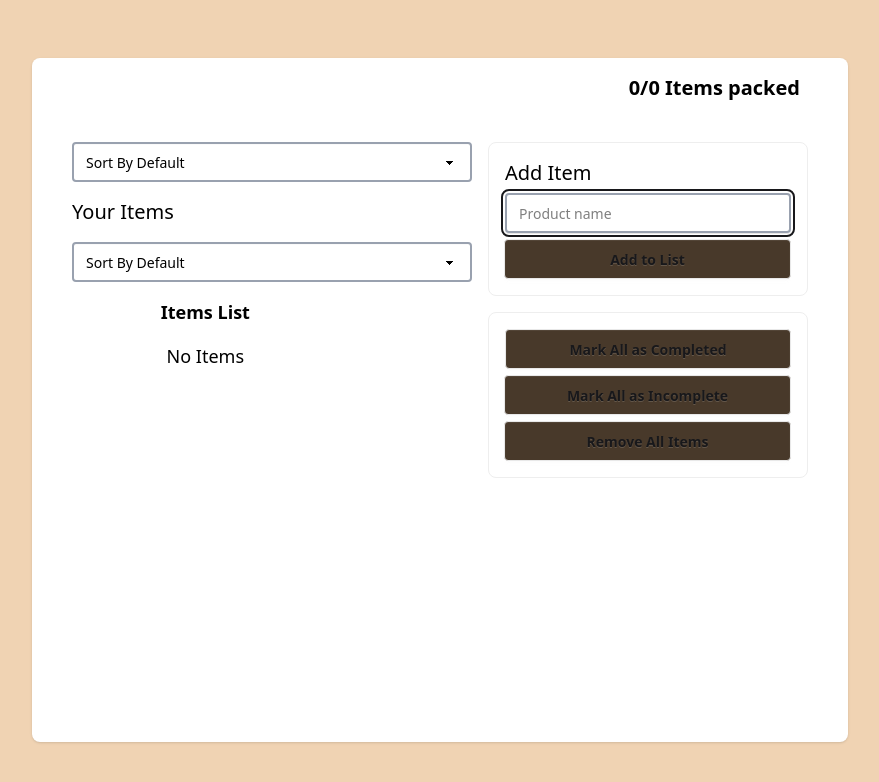
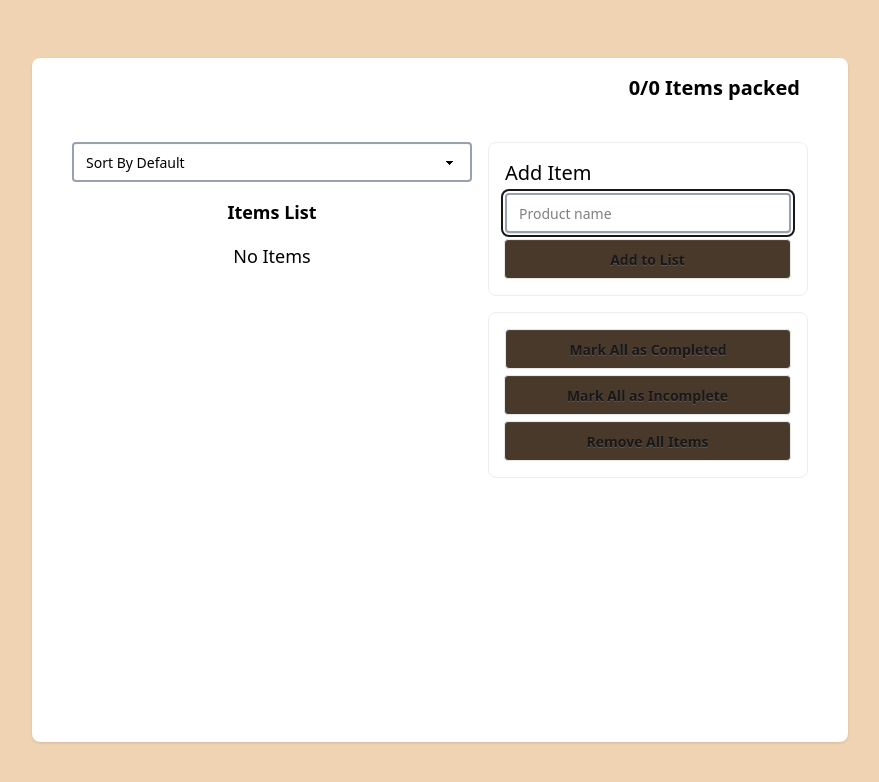
Before and after one commit to jacobferreras/trek-bag, a Next.js app: page / in a window 1280 px wide. Shown: the top 782 px of the page, without its empty margins (200-1079 px from the left). Built offline with nearby package versions, Linux system fonts and the light colour scheme.

Commit message:
Refactor Container component to streamline layout by removing unused components and integrating Sidebar

```diff
--- a/components/Container.tsx
+++ b/components/Container.tsx
@@ -1,10 +1,7 @@
 import React from "react";
 import List from "./List";
-import AddFrom from "./AddFrom";
-import ButtonsContainer from "./ButtonsContainer";
-import FilterButton from "./FilterButton";
-
 import HeaderCount from "./HeaderCount";
+import Sidebar from "./Sidebar";
 
 const Container = () => {
   return (
@@ -12,16 +9,8 @@ const Container = () => {
       <div className="card w-auto bg-[#ffffff] card-xl shadow-sm">
         <HeaderCount />
         <div className="card-body flex flex-row justify-between gap-4 overflow-y-scroll h-[80vh]">
-          <div className="flex flex-col gap-4 w-2/3">
-            <FilterButton />
-            <h1 className="text-xl text-black">Your Items</h1>
-            <List />
-          </div>
-
-          <div className="flex flex-col gap-4 sticky top-0 z-10">
-            <AddFrom />
-            <ButtonsContainer />
-          </div>
+          <List />
+          <Sidebar />
         </div>
       </div>
     </>
```
